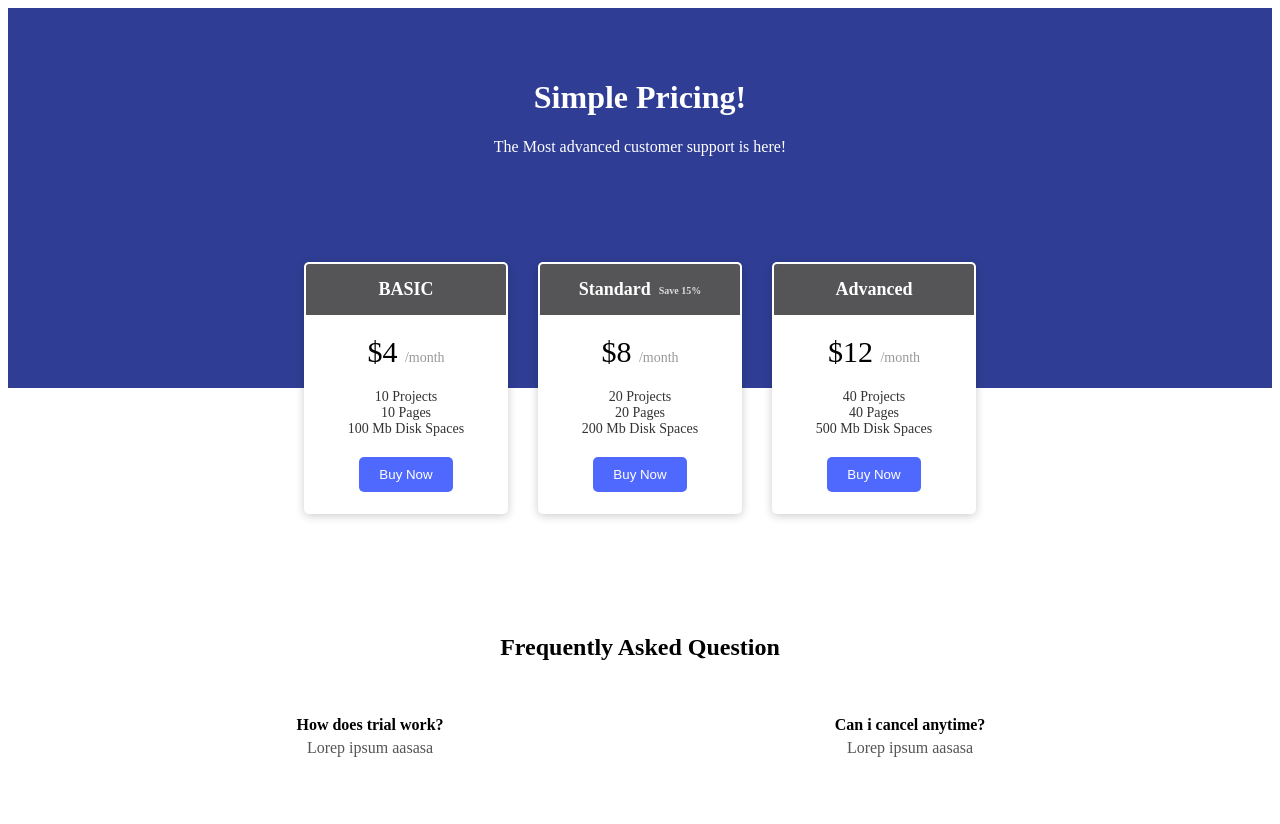
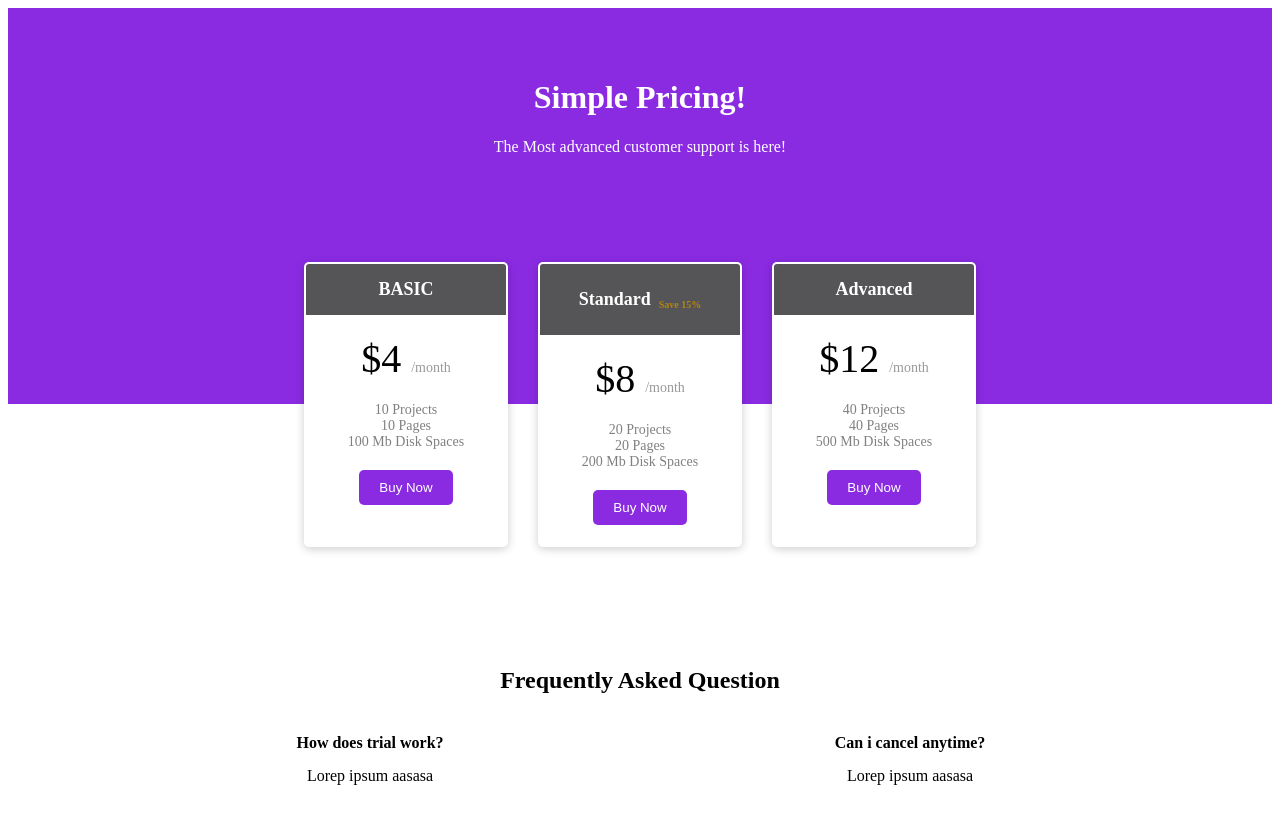
Before and after one commit to AlzeHazeka/ZettaCampTest, a plain HTML site: page index.html in a window 1280 px wide. Drawn offline with Linux system fonts and the light colour scheme; files that its build step writes are made by us from their sources; a script that the page names is missing.

Commit message:
style.css

```diff
--- a/style.css
+++ b/style.css
@@ -1,121 +1,122 @@
 body {
-  background: #ffffff
+	background: white;
 }
 
 .header {
-	background: #2f3e94;
+	background: blueviolet;
 	color: white;
 	text-align: center;
-  	padding: 50px 20px
+	padding: 50px 20px;
 }
 
 .price-cards {
-	display:flex;
-    justify-content:center;
-  	padding:40px 20px;
+	display: flex;
+	justify-content: center;
+	padding: 40px 20px;
 	gap: 30px;
-  	text-align:center;
-	background: linear-gradient(to bottom, #2f3e94 50%, white 50%);
+	text-align: center;
+	background: linear-gradient(to bottom, blueviolet 50%, white 50%);
 }
 
 .card {
-	background:white;
-  	border-radius:5px;
+	background: white;
+	border-radius: 5px;
 	width: 200px;
-    box-shadow: 0 2px 10px rgba(0,0,0,0.2);
+	box-shadow: 0 2px 10px rgba(0, 0, 0, 0.2);
 	text-align: center;
-  	cursor:pointer;
-  	overflow:hidden;
+	cursor: pointer;
+	overflow: hidden;
 	border: 2px solid transparent;
+	transition: transform 0.2s ease-in-out;
 }
 
 .card:hover {
-	transform:scale(1.05);
+	transform: scale(1.05);
 }
 
 .card.selected {
-	border: 2px solid #007bff;
+	border: 2px solid blue;
 }
 
 .card-head {
-	background:#555557;
-  	color:white;
-  	padding:15px 10px;
-    font-weight:bold;
-	font-size:18px;display: flex;
+	background: #555557;
+	color: white;
+	padding: 15px 20px;
+	font-weight: bold;
+	font-size: 18px;
+	display: flex;
 	justify-content: center;
 	align-items: center;
 	gap: 8px;
-
 }
 
 .label-save {
-	font-size:10px;
-  	float:right;
-  	margin-top:2px;
-  	color: #ddd
+	font-size: 10px;
+	margin: 20px 0 10px;
+	color: darkgoldenrod;
 }
 
 .price {
-	font-size:30px;
-    margin:20px 0 10px;
-  	color:#000000;
+	font-size: 40px;
+	margin: 20px 0 10px;
+	color: black;
 }
 
 .months {
- 	font-size:14px;
-  	color:#999999;
+	font-size: 14px;
+	color: #999999;
 }
 
 .detail {
-	font-size:14px;
-    margin:20px 0;
-  	color:#333333;
+	font-size: 14px;
+	margin: 20px 0;
+	color: grey;
 }
 
 .button {
-	padding:10px 20px;
-  	background:#4f69ff;
-  	color:white;
-  	border:none;
-    border-radius:5px;
-    margin-bottom:20px;
-  	cursor:pointer;
+	padding: 10px 20px;
+	background: blueviolet;
+	color: white;
+	border: none;
+	border-radius: 5px;
+	margin-bottom: 20px;
+	cursor: pointer;
 }
 
 .button:hover {
-	background:#dddddd;
+	background-color: #dddddd;
 }
 
 .faq {
-	background:white;
-  	padding:60px 20px;
-  	text-align:center;
+	padding: 60px 20px;
+	text-align: center;
+	color: black;
+	background: white;
 }
 
 .faq h2 {
-	margin-bottom:40px;
+	margin-bottom: 40px;
 }
 
 .faq-container {
-	display:flex;
-  	justify-content:center;
-  	gap:40px;
-  	flex-wrap:wrap;
+	display: flex;
+	justify-content: center;
+	gap: 40px;
+	flex-wrap: wrap;
 }
 
 .faq-collumn {
 	flex: 1 1 300px;
-  	max-width:500px;
-  	text-align:center;
+	max-width: 500px;
+	text-align: center;
 }
 
 .faq-question {
-	font-weight:bold;
-    margin:15px 0 5px;
+	font-weight: bold;
+	color: black;
+	margin-bottom: 15px;
 }
 
 .faq-answer {
-	color:#555555;
-  	margin-bottom:15px;
+	color: black;
 }
```
Lines whose indentation alone changed are shown as unchanged.
